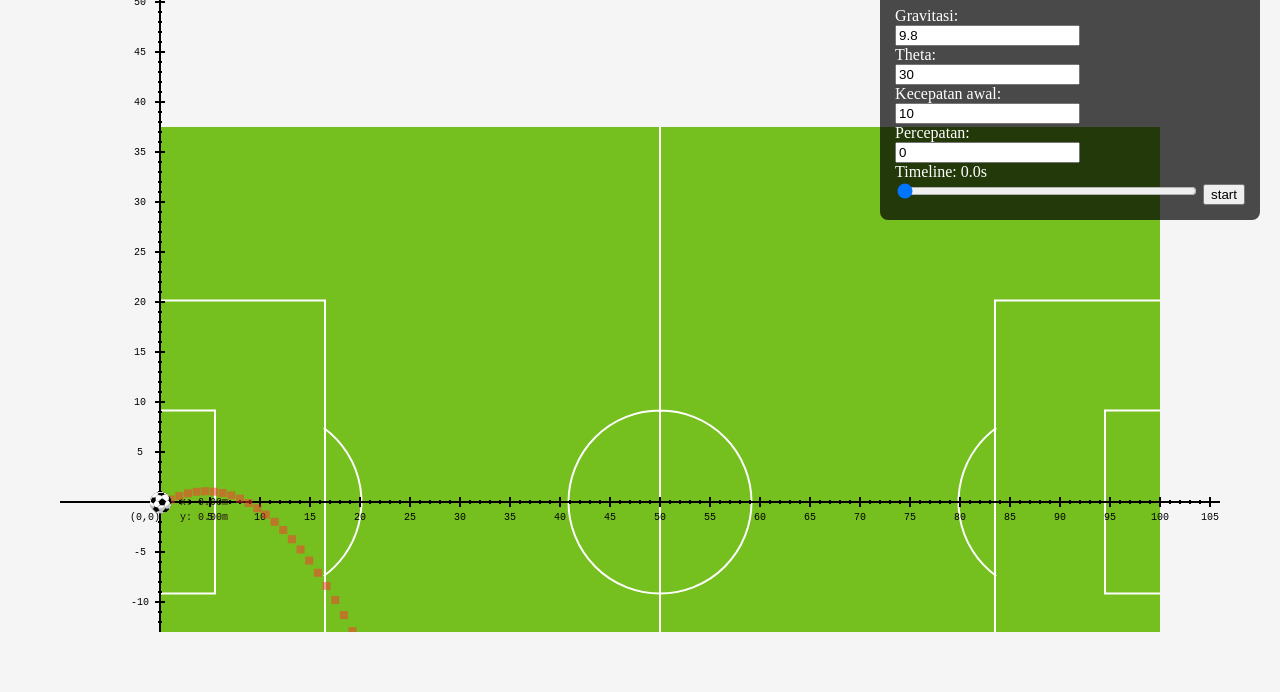
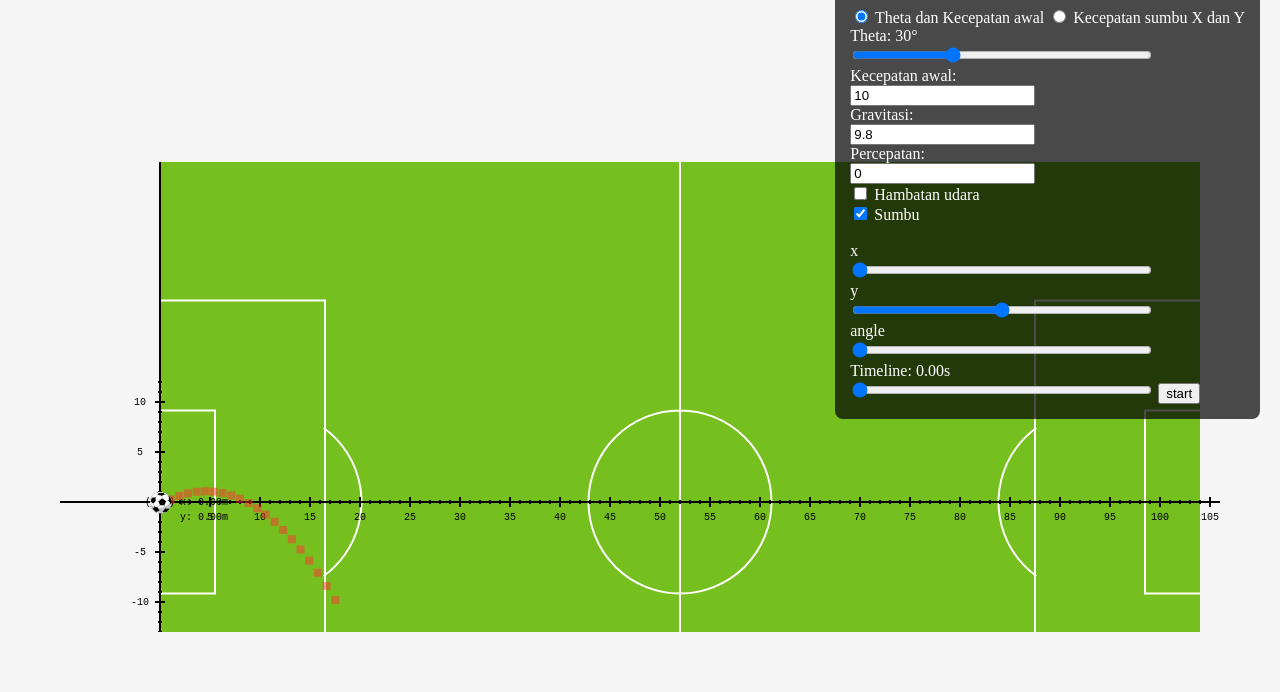
Before and after one commit to akmmp241/projectile-motion, a website with bundled scripts: page public/index.html in a window 1280 px wide. Shown: the part 108-800 px from the top of the page. Built offline with nearby package versions, Linux system fonts and the light colour scheme.

Commit message:
adding a lot

```diff
--- a/public/index.html
+++ b/public/index.html
@@ -21,26 +21,57 @@
       width: 300px;
       cursor: pointer;
     }
+
+
   </style>
 </head>
 <body>
 
 <div class="controls" id="header">
-  <h1>test</h1>
+  <h1>control panel</h1>
+  <input type="radio" id="type-1" name="control-type" value="controls-1" checked>
+  <label for="type-1">Theta dan Kecepatan awal</label>
+  <input type="radio" id="type-2" name="control-type" value="controls-2">
+  <label for="type-1">Kecepatan sumbu X dan Y</label>
+  <br>
+  <div id="controls-1">
+    <label>Theta: <span id="thetaDisplay">0.0s</span></label><br>
+    <input type="range" id="theta" name="volume" min="1" max="90" value="30" step="1">
+    <br>
+    <label>Kecepatan awal: <span></span></label><br>
+    <input type="number" id="v-x-awal" value="10" max="100" step="1">
+    <br>
+  </div>
+  <div id="controls-2" style="display: none;">
+    <label for="v-x">Kecepatan sumbu X: </label><br>
+    <input type="number" id="v-x" name="vx" min="1" max="100" value="10" step="1">
+    <br>
+    <label for="v-y">Kecepatan sumbu Y: </label><br>
+    <input type="number" name="v-y" id="v-y" min="1" value="10" max="100" step="1">
+    <br>
+  </div>
   <label for="gravity">Gravitasi: <span></span></label><br>
   <input type="number" name="gravity" id="gravity" value="9.8" step="0.1">
-  <br>
-  <label>Theta: <span></span></label><br>
-  <input type="number" id="theta" value="30" max="90">
-  <br>
-  <label>Kecepatan awal: <span></span></label><br>
-  <input type="number" id="v-x-awal" value="10" max="100" step="1">
   <br>
   <label>Percepatan: <span></span></label><br>
   <input type="number" id="a" value="0" max="60" step="1">
   <br>
+  <input type="checkbox" id="air-resist" name="air-resist">
+  <label for="air-resist">Hambatan udara</label><br>
+  <input type="checkbox" id="axes" name="axes" checked>
+  <label for="axes">Sumbu</label><br>
+  <br>
+  <label>x</label><br>
+  <input type="range" id="x" name="x" min="0" max="104" value="0" step="1">
+  <br>
+  <label>y</label><br>
+  <input type="range" id="y" name="y" min="-34" max="34" value="0" step="1">
+  <br>
+  <label>angle</label><br>
+  <input type="range" id="angle" name="volume" min="0" max="360" value="0" step="1">
+  <br>
   <label>Timeline: <span id="timeDisplay">0.0s</span></label><br>
-  <input type="range" id="times" name="volume" min="0" max="100" value="0" step="1">
+  <input type="range" id="times" name="volume" min="0" max="1000" value="0" step="1">
   <button id="start">start</button>
 </div>
 
--- a/src/app.ts
+++ b/src/app.ts
@@ -1,7 +1,7 @@
 const PIXELS_PER_METER = 10; // 1 Meter = 10 Pixel
 
 // posisi (0, 0) pada layar
-const ORIGIN = { x: 100, y: 550 };
+const ORIGIN = {x: 100, y: 550};
 
 type Vector2 = {
   x: number
@@ -13,6 +13,14 @@ type CheckPoint = {
   pos: Vector2
 }
 
+type Config = {
+  isControl1: boolean
+}
+
+let Config: Config = {
+  isControl1: true,
+}
+
 const createVector = (x: number, y: number): Vector2 => ({x, y})
 
 // gapake lerp dulu karna too much complexity
@@ -21,17 +29,24 @@ const createVector = (x: number, y: number): Vector2 => ({x, y})
 //   return start + (end - start) * t;
 // };
 
-const generatePath = (startX: number, startY: number, duration: number, g: number, theta: number, v0: number, a: number): CheckPoint[] => {
+const generatePath = (startX: number, startY: number, duration: number, g: number, theta: number, v0: number, a: number, m: number, dragCoeff: number, initVX: number, initVY: number): CheckPoint[] => {
   const path: CheckPoint[] = [];
 
   const v = v0 // m/s
   const gravity = g // m/s
   const acceleration = a // m/s
+  const mass = m // gram
+  const dragCoefficient = dragCoeff
 
-  const vx = v * Math.cos(theta * (Math.PI / 180)) // m/s
-  const vy = v * Math.sin(theta * (Math.PI / 180)) * -1// m/s
+  let vx = initVX
+  let vy = initVY * -1
+  if (Config.isControl1) {
+    vx = v * Math.cos(theta * (Math.PI / 180)) // m/s
+    vy = v * Math.sin(theta * (Math.PI / 180)) * -1// m/s
+  }
+  const magnitude = Math.sqrt(vx * vx * vx + vy * vy);
 
-  const timeStep = 0.1
+  const timeStep = 0.01
   for (let t = 0; t <= duration; t += timeStep) {
 
     // X = X0 + Vx * t + 0.5 + a + t^2
@@ -39,6 +54,8 @@ const generatePath = (startX: number, startY: number, duration: number, g: numbe
 
     // Y = Y0 + Vy * t + 0.5 * g * t^2
     const y = startY + (vy * t) + (0.5 * gravity * (t * t));
+
+    if (y > 10) break
 
     path.push({
       time: t,
@@ -54,7 +71,7 @@ const getPositionAtTime = (path: CheckPoint[], currentTime: number): Vector2 =>
   if (currentTime >= lastPoint.time) return lastPoint.pos;
   if (currentTime <= 0) return path[0]?.pos as Vector2;
 
-  const timeStep = 0.1
+  const timeStep = 0.01
   const rawIndex = currentTime / timeStep
 
   let indexA = Math.floor(rawIndex);
@@ -64,7 +81,7 @@ const getPositionAtTime = (path: CheckPoint[], currentTime: number): Vector2 =>
 
   return path[indexA]?.pos as Vector2
 
-  // KOMPONEN LERP
+  // KOMPONEN LERP which is gadipake dulu
   // const indexB = indexA + 1;
 
   // const pointA = path[indexA] as CheckPoint;
@@ -80,8 +97,8 @@ const getPositionAtTime = (path: CheckPoint[], currentTime: number): Vector2 =>
 
 const drawCourt = (ctx: CanvasRenderingContext2D) => {
   ctx.fillStyle = '#75bf1e';
-  const height = 75 * PIXELS_PER_METER;
-  const length = 100 * PIXELS_PER_METER;
+  const height = 68 * PIXELS_PER_METER;
+  const length = 104 * PIXELS_PER_METER;
 
   ctx.fillRect(ORIGIN.x, ORIGIN.y - (height / 2), length, height)
 
@@ -95,8 +112,8 @@ const drawCourt = (ctx: CanvasRenderingContext2D) => {
 
   // center line
   ctx.moveTo(ORIGIN.x + (length / 2), ORIGIN.y);
-  ctx.lineTo(ORIGIN.x + (length / 2), ORIGIN.y + height/2);
-  ctx.lineTo(ORIGIN.x + (length / 2), ORIGIN.y - height/2);
+  ctx.lineTo(ORIGIN.x + (length / 2), ORIGIN.y + height / 2);
+  ctx.lineTo(ORIGIN.x + (length / 2), ORIGIN.y - height / 2);
 
   // left penalty zone
   const penaltyHeight = 16.5 * PIXELS_PER_METER;
@@ -104,10 +121,10 @@ const drawCourt = (ctx: CanvasRenderingContext2D) => {
 
   ctx.moveTo(ORIGIN.x, ORIGIN.y - (penaltyLength / 2));
   ctx.lineTo(ORIGIN.x + penaltyHeight, ORIGIN.y - (penaltyLength / 2));
-  ctx.lineTo(ORIGIN.x + penaltyHeight, ORIGIN.y + (penaltyLength / 2) );
+  ctx.lineTo(ORIGIN.x + penaltyHeight, ORIGIN.y + (penaltyLength / 2));
   ctx.lineTo(ORIGIN.x, ORIGIN.y + (penaltyLength / 2));
 
-  ctx.moveTo(ORIGIN.x, ORIGIN.y + (7.32 * PIXELS_PER_METER  / 2) + (5.5 * PIXELS_PER_METER));
+  ctx.moveTo(ORIGIN.x, ORIGIN.y + (7.32 * PIXELS_PER_METER / 2) + (5.5 * PIXELS_PER_METER));
   ctx.lineTo(ORIGIN.x + (5.5 * PIXELS_PER_METER), ORIGIN.y + (7.32 * PIXELS_PER_METER / 2) + (5.5 * PIXELS_PER_METER))
   ctx.lineTo(ORIGIN.x + (5.5 * PIXELS_PER_METER), ORIGIN.y - (7.32 * PIXELS_PER_METER / 2) - (5.5 * PIXELS_PER_METER));
   ctx.lineTo(ORIGIN.x, ORIGIN.y - (7.32 * PIXELS_PER_METER / 2) - (5.5 * PIXELS_PER_METER))
@@ -115,10 +132,10 @@ const drawCourt = (ctx: CanvasRenderingContext2D) => {
   // right penalty zone
   ctx.moveTo(ORIGIN.x + length, ORIGIN.y - (penaltyLength / 2));
   ctx.lineTo(ORIGIN.x + length - penaltyHeight, ORIGIN.y - (penaltyLength / 2));
-  ctx.lineTo(ORIGIN.x + length - penaltyHeight, ORIGIN.y + (penaltyLength / 2) );
+  ctx.lineTo(ORIGIN.x + length - penaltyHeight, ORIGIN.y + (penaltyLength / 2));
   ctx.lineTo(ORIGIN.x + length, ORIGIN.y + (penaltyLength / 2));
 
-  ctx.moveTo(ORIGIN.x + length, ORIGIN.y + (7.32 * PIXELS_PER_METER  / 2) + (5.5 * PIXELS_PER_METER));
+  ctx.moveTo(ORIGIN.x + length, ORIGIN.y + (7.32 * PIXELS_PER_METER / 2) + (5.5 * PIXELS_PER_METER));
   ctx.lineTo(ORIGIN.x + length - (5.5 * PIXELS_PER_METER), ORIGIN.y + (7.32 * PIXELS_PER_METER / 2) + (5.5 * PIXELS_PER_METER))
   ctx.lineTo(ORIGIN.x + length - (5.5 * PIXELS_PER_METER), ORIGIN.y - (7.32 * PIXELS_PER_METER / 2) - (5.5 * PIXELS_PER_METER));
   ctx.lineTo(ORIGIN.x + length, ORIGIN.y - (7.32 * PIXELS_PER_METER / 2) - (5.5 * PIXELS_PER_METER))
@@ -136,47 +153,80 @@ const drawCourt = (ctx: CanvasRenderingContext2D) => {
   ctx.stroke()
 }
 
-const draw = (ctx: CanvasRenderingContext2D, img: HTMLImageElement, relativePos: Vector2, path: CheckPoint[], width: number, height: number) => {
+const draw = (ctx: CanvasRenderingContext2D, img: HTMLImageElement, relativePos: Vector2, path: CheckPoint[], width: number, height: number, axes: boolean,  angle: number, x: number, y: number) => {
   ctx.clearRect(0, 0, width, height);
 
   drawCourt(ctx)
 
-  drawCartesianAxes(ctx, width, height);
+  ctx.save()
+
+  ctx.translate(ORIGIN.x + (x * PIXELS_PER_METER), ORIGIN.y + (y * PIXELS_PER_METER))
+  ctx.fillRect(0,0, 4, 4)
+
+  ctx.rotate(angle * Math.PI / 180);
+
+
+  if (axes) drawCartesianAxes(ctx, width, height);
 
   ctx.fillStyle = 'rgba(255, 50, 50, 0.5)';
-  path.forEach(p => {
-    const screenX = ORIGIN.x + (p.pos.x * PIXELS_PER_METER);
-    const screenY = ORIGIN.y + (p.pos.y * PIXELS_PER_METER);
+  const step = 10
+  for (let i = 0; i < path.length; i += step) {
+    const p = path[i] as CheckPoint;
+    const screenX = p.pos.x * PIXELS_PER_METER;
+    const screenY = p.pos.y * PIXELS_PER_METER;
 
     ctx.fillRect(screenX - 2, screenY - 2, 8, 8);
-  });
+  }
 
-  const screenX = ORIGIN.x + relativePos.x * PIXELS_PER_METER;
-  const screenY = ORIGIN.y + relativePos.y * PIXELS_PER_METER;
+  const screenX = relativePos.x * PIXELS_PER_METER;
+  const screenY = relativePos.y * PIXELS_PER_METER;
 
   const size = 30;
-  ctx.drawImage(img, screenX - (size/2), screenY - (size/2), size, size);
+  ctx.drawImage(img, screenX - (size / 2), screenY - (size / 2), size, size);
 
   const meterX = (relativePos.x).toFixed(2);
-  const meterY = ((relativePos.y)).toFixed(2); // Y positif ke bawah (Canvas standard)
+  const meterY = (-(relativePos.y)).toFixed(2); // Y positif ke bawah (Canvas standard)
 
-  ctx.fillStyle = "#231111";
+  ctx.fillStyle = "#050000";
   ctx.textAlign = "left";
   ctx.fillText(`x: ${meterX}m`, screenX + 20, screenY);
   ctx.fillText(`y: ${meterY}m`, screenX + 20, screenY + 15);
+
+  ctx.restore()
 };
 
 const main = () => {
   const canvas = document.getElementById('canvas') as HTMLCanvasElement;
   const ctx = canvas?.getContext('2d');
+  const controls = document.querySelectorAll(`input[name="control-type"]`) as NodeListOf<HTMLInputElement>;
+  const control1 = document.getElementById('controls-1') as HTMLDivElement;
+  const control2 = document.getElementById('controls-2') as HTMLDivElement;
   const times = document.getElementById('times') as HTMLInputElement;
-  const label = document.getElementById('timeDisplay') as HTMLInputElement;
+  const timeDisplay = document.getElementById('timeDisplay') as HTMLInputElement;
   const gravity = document.getElementById('gravity') as HTMLInputElement;
   const theta = document.getElementById('theta') as HTMLInputElement;
+  const thetaDisplay = document.getElementById('thetaDisplay') as HTMLInputElement;
   const initialVel = document.getElementById('v-x-awal') as HTMLInputElement;
+  const initVX = document.getElementById('v-x') as HTMLInputElement;
+  const initVY = document.getElementById('v-y') as HTMLInputElement;
   const acceleration = document.getElementById('a') as HTMLInputElement;
+  const axes = document.getElementById('axes') as HTMLInputElement;
+  const angle = document.getElementById('angle') as HTMLInputElement;
+  const x = document.getElementById('x') as HTMLInputElement;
+  const y = document.getElementById('y') as HTMLInputElement;
 
   if (!canvas || !ctx || !times || !gravity || !theta || !initialVel || !acceleration) return;
+
+  const updateControl = (state: boolean) => {
+    if (state) {
+      control1.style.display = 'block';
+      control2.style.display = 'none';
+      return
+    }
+
+    control2.style.display = 'block';
+    control1.style.display = 'none';
+  }
 
   // - 120 karena dikurangi sama padding
   canvas.width = window.innerWidth - 120;
@@ -193,31 +243,63 @@ const main = () => {
       const t = parseFloat(theta.value) || 30.0
       const v0 = parseFloat(initialVel.value) || 15.0
       const a = parseFloat(acceleration.value)
+      const vx = parseInt(initVX.value)
+      const vy = parseInt(initVY.value)
 
-      currentPath = generatePath(0, 0, 100, g, t, v0, a);
+      currentPath = generatePath(0, 0, 1000, g, t, v0, a, 14, 0.67, vx, vy);
 
       renderFrame()
     }
 
     const renderFrame = () => {
       const val = parseFloat(times.value)
+      const timeInSeconds = val / 100;
 
-      const timeInSeconds = val / 10;
+      const isUseAxes = axes.checked
 
-      label.innerText = timeInSeconds.toFixed(1) + "s";
+      const thetaInDeg = parseInt(theta.value)
+
+      const angleInDeg = parseInt(angle.value)
+
+      const posX = parseInt(x.value)
+      const posY = parseInt(y.value)
+
+      timeDisplay.innerText = timeInSeconds.toFixed(2) + "s";
+      thetaDisplay.innerText = thetaInDeg + "°";
 
       const currentPos = getPositionAtTime(currentPath, timeInSeconds);
 
-      draw(ctx, img, currentPos, currentPath, canvas.width, canvas.height);
+      draw(ctx, img, currentPos, currentPath, canvas.width, canvas.height, isUseAxes, angleInDeg, posX, posY);
     };
 
     renderWithNewPath()
     times.addEventListener('input', renderFrame);
 
-    gravity.addEventListener('change', renderWithNewPath);
-    theta.addEventListener('change', renderWithNewPath);
-    initialVel.addEventListener('change', renderWithNewPath);
-    acceleration.addEventListener('change', renderWithNewPath);
+    gravity.addEventListener('input', renderWithNewPath);
+    theta.addEventListener('input', renderWithNewPath);
+    initialVel.addEventListener('input', renderWithNewPath);
+    acceleration.addEventListener('input', renderWithNewPath);
+    axes.addEventListener('input', renderWithNewPath);
+    initVX.addEventListener('input', renderWithNewPath);
+    initVY.addEventListener('input', renderWithNewPath);
+    angle.addEventListener('input', renderFrame);
+    x.addEventListener('input', renderFrame);
+    y.addEventListener('input', renderFrame);
+
+    const updateControlAndRender = (state: boolean) => {
+      Config.isControl1 = state
+      updateControl(state)
+      renderWithNewPath()
+    }
+
+    controls.forEach(input => {
+      input.addEventListener('change', () => {
+        if (input.checked) {
+          if (input.value == "controls-1") updateControlAndRender(true)
+          else updateControlAndRender(false)
+        }
+      })
+    })
 
     renderFrame();
   };
@@ -226,12 +308,7 @@ const main = () => {
 document.addEventListener('DOMContentLoaded', main);
 
 
-
-
-
 // code below ofc made by ai
-
-
 
 
 // --- 3. VISUAL GRID SYSTEM (PENGGARIS) ---
@@ -247,12 +324,15 @@ const drawCartesianAxes = (ctx: CanvasRenderingContext2D, width: number, height:
   ctx.beginPath();
 
   // Garis Horizontal (Sumbu X) - Sepanjang layar melewati ORIGIN.y
-  ctx.moveTo(0, ORIGIN.y);
-  ctx.lineTo(width, ORIGIN.y);
+  ctx.moveTo(0 - ORIGIN.x, 0);
+  ctx.lineTo(width, 0);
 
-  // Garis Vertikal (Sumbu Y) - Sepanjang layar melewati ORIGIN.x
-  ctx.moveTo(ORIGIN.x, 0);
-  ctx.lineTo(ORIGIN.x, height);
+  // Garis Vertikal (Sumbu Y) - Sepanjang layar melewati ORIGIN.x ke atas
+  ctx.moveTo(0, 0);
+  ctx.lineTo(0, (height / 2) * -1);
+  // Garis Vertikal (Sumbu Y) - Sepanjang layar melewati ORIGIN.x ke bawah
+  ctx.moveTo(0, 0);
+  ctx.lineTo(0, (height / 2));
 
   ctx.stroke();
 
@@ -261,25 +341,25 @@ const drawCartesianAxes = (ctx: CanvasRenderingContext2D, width: number, height:
   for (let x = ORIGIN.x; x < width; x += PIXELS_PER_METER) {
     const dist = x - ORIGIN.x; // Jarak pixel dari pusat
     const meter = dist / PIXELS_PER_METER;
-
-    drawTickX(ctx, x, meter);
+    drawTickX(ctx, dist, meter);
   }
   // --- C. LABEL & TICK MARK PADA SUMBU Y ---
   // Loop ke BAWAH dari origin (Nilai Positif di Canvas)
   for (let y = ORIGIN.y; y < height; y += PIXELS_PER_METER) {
     const dist = y - ORIGIN.y;
-    const meter = (dist / PIXELS_PER_METER) * -1 ;
-    drawTickY(ctx, y, meter);
+    const meter = (dist / PIXELS_PER_METER);
+    drawTickY(ctx, dist, meter, 1);
   }
   // Loop ke ATAS dari origin (Nilai Negatif)
   for (let y = ORIGIN.y; y > 0; y -= PIXELS_PER_METER) {
-    const dist = y - ORIGIN.y;
+    const dist = ORIGIN.y - y;
     const meter = (dist / PIXELS_PER_METER) * -1;
-    drawTickY(ctx, y, meter);
+    console.info(ORIGIN.y, y, dist, meter);
+    drawTickY(ctx, dist, meter, -1);
   }
 
   // Label Titik Nol
-  ctx.fillText("(0,0)", ORIGIN.x - 15, ORIGIN.y + 15);
+  ctx.fillText("(0,0)", 0, 0);
 };
 
 // Helper kecil untuk gambar strip di sumbu X
@@ -289,23 +369,23 @@ const drawTickX = (ctx: CanvasRenderingContext2D, x: number, val: number) => {
   const height = isMajor ? 10 : 4;
 
   ctx.beginPath();
-  ctx.moveTo(x, ORIGIN.y - height/2);
-  ctx.lineTo(x, ORIGIN.y + height/2);
+  ctx.moveTo(x, 0 - height / 2);
+  ctx.lineTo(x, height / 2);
   ctx.stroke();
 
-  if (isMajor) ctx.fillText(val.toString(), x, ORIGIN.y + 15);
+  if (isMajor) ctx.fillText(val.toString(), x, 15);
 };
 
 // Helper kecil untuk gambar strip di sumbu Y
-const drawTickY = (ctx: CanvasRenderingContext2D, y: number, val: number) => {
+const drawTickY = (ctx: CanvasRenderingContext2D, y: number, val: number, direction: number) => {
   if (val === 0) return;
   const isMajor = Math.abs(val) % 5 === 0;
   const width = isMajor ? 10 : 4;
 
   ctx.beginPath();
-  ctx.moveTo(ORIGIN.x - width/2, y);
-  ctx.lineTo(ORIGIN.x + width/2, y);
+  ctx.moveTo(0 - width / 2, 0 - y * direction);
+  ctx.lineTo(width / 2, 0 - y * direction);
   ctx.stroke();
 
-  if (isMajor) ctx.fillText(val.toString(), ORIGIN.x - 20, y);
+  if (isMajor) ctx.fillText(val.toString(), -20, 0 - y * direction);
 };
```
